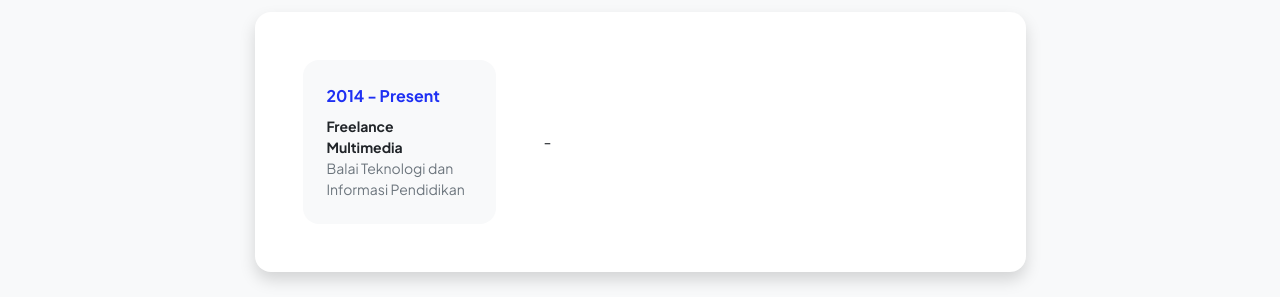
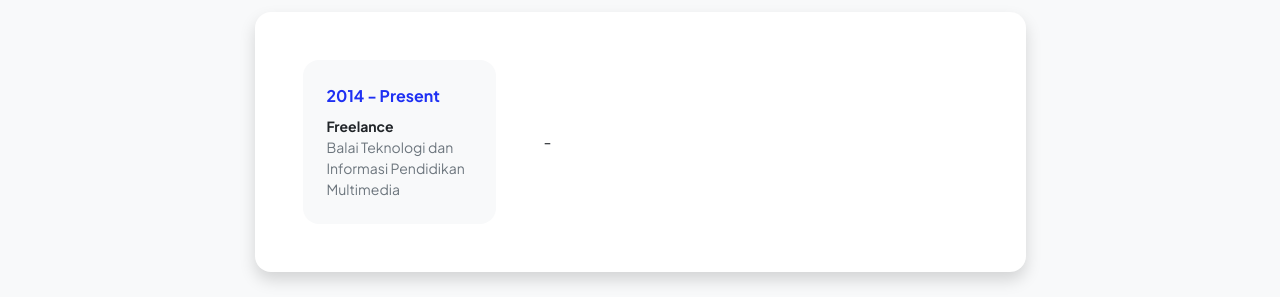
Before and after one commit to xFalzz/Portoff, a plain HTML site: page resume.html in a window 1280 px wide. Shown: the part 296-593 px from the top of the page. Drawn offline with nearby package versions, Linux system fonts and the light colour scheme.

Commit message:
Update resume.html

```diff
--- a/resume.html
+++ b/resume.html
@@ -60,8 +60,8 @@
                                             <div class="bg-light p-4 rounded-4">
                                                 <div class="text-primary fw-bolder mb-2">2014 - Present</div>
                                                 <div class="small fw-bolder">Freelance</div>
-                                                 <div class="small fw-bolder">Multimedia</div>
                                                 <div class="small text-muted">Balai Teknologi dan Informasi Pendidikan</div>
+                                                <div class="small text-muted">Multimedia</div>
                                             </div>
                                         </div>
                                         <div class="col-lg-8"><div> - </div></div>
```
